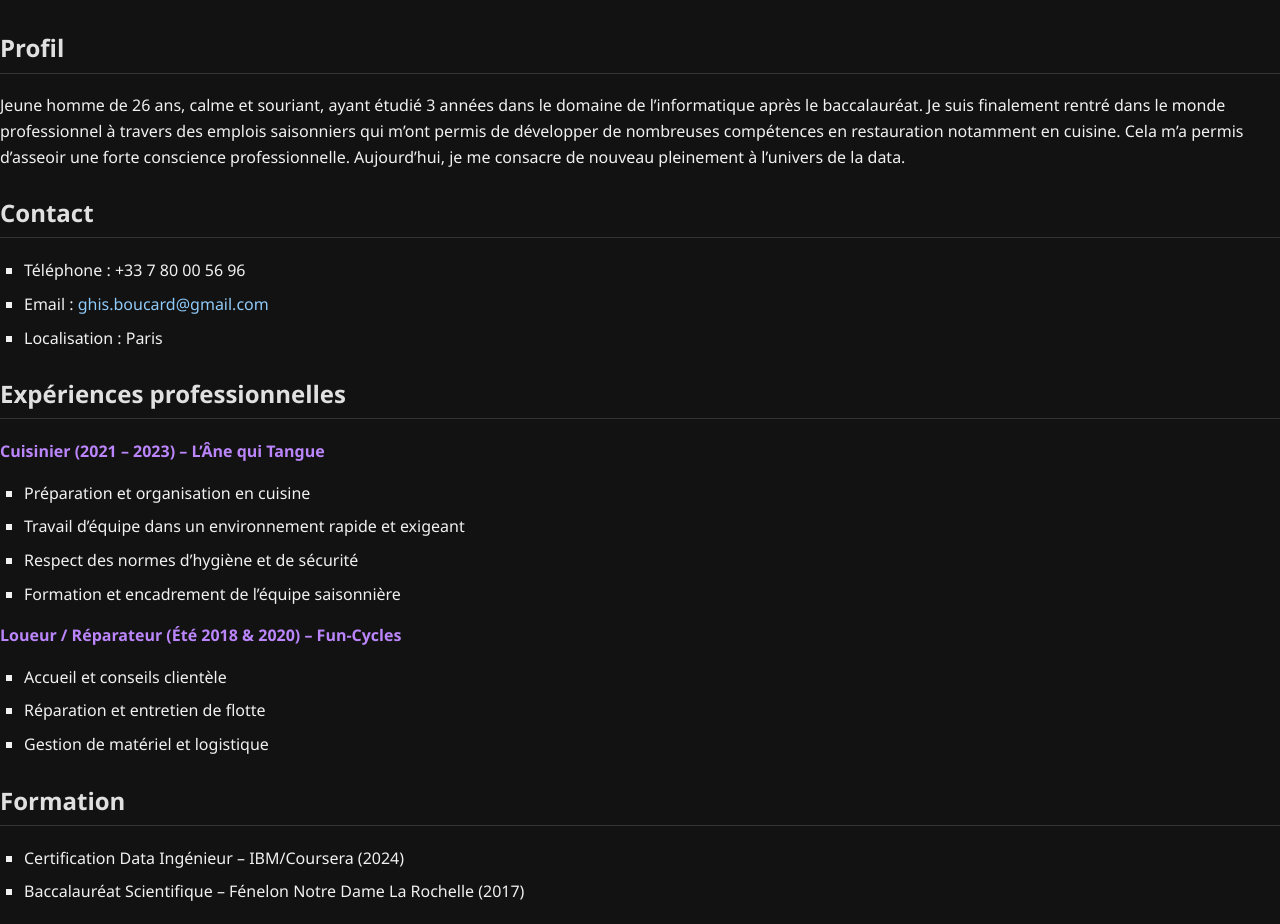
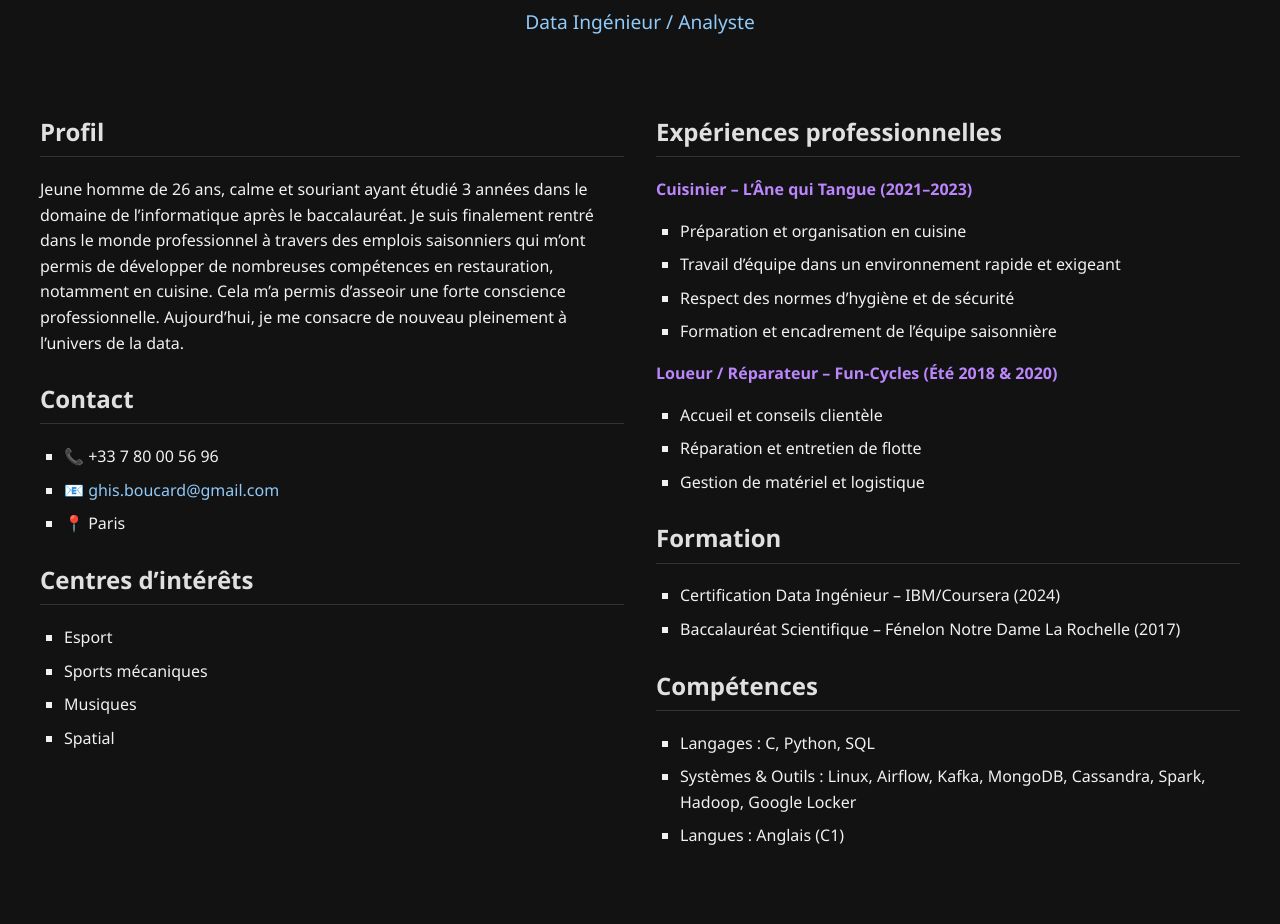
Before and after one commit to LKSHN/LKSHN, a plain HTML site: page index.html in a window 1280 px wide. Shown: the part 135-1059 px from the top of the page. Drawn offline with Linux system fonts and the light colour scheme.

Commit message:
Update index and style

```diff
--- a/index.html
+++ b/index.html
@@ -7,61 +7,24 @@
     <link rel="stylesheet" href="style.css">
 </head>
 <body>
+    <div class="container">
         <header>
             <h1>Ghislain Boucard</h1>
-        <p>Data Ingénieur / Analyste</p>
+            <p class="title">Data Ingénieur / Analyste</p>
         </header>
 
-    <section id="profil">
+        <main>
+            <section class="left">
                 <h2>Profil</h2>
-        <p>Jeune homme de 26 ans, calme et souriant, ayant étudié 3 années dans le domaine de l’informatique après le baccalauréat. Je suis finalement rentré dans le monde professionnel à travers des emplois saisonniers qui m’ont permis de développer de nombreuses compétences en restauration notamment en cuisine. Cela m’a permis d’asseoir une forte conscience professionnelle. Aujourd’hui, je me consacre de nouveau pleinement à l’univers de la data.</p>
-    </section>
+                <p>Jeune homme de 26 ans, calme et souriant ayant étudié 3 années dans le domaine de l’informatique après le baccalauréat. Je suis finalement rentré dans le monde professionnel à travers des emplois saisonniers qui m’ont permis de développer de nombreuses compétences en restauration, notamment en cuisine. Cela m’a permis d’asseoir une forte conscience professionnelle. Aujourd’hui, je me consacre de nouveau pleinement à l’univers de la data.</p>
 
-    <section id="contact">
                 <h2>Contact</h2>
                 <ul>
-            <li>Téléphone : +33 7 80 00 56 96</li>
-            <li>Email : <a href="mailto:ghis.boucard@gmail.com">ghis.boucard@gmail.com</a></li>
-            <li>Localisation : Paris</li>
-        </ul>
-    </section>
-
-    <section id="experience">
-        <h2>Expériences professionnelles</h2>
-        <h3>Cuisinier (2021 – 2023) – L’Âne qui Tangue</h3>
-        <ul>
-            <li>Préparation et organisation en cuisine</li>
-            <li>Travail d’équipe dans un environnement rapide et exigeant</li>
-            <li>Respect des normes d’hygiène et de sécurité</li>
-            <li>Formation et encadrement de l’équipe saisonnière</li>
+                    <li>📞 +33 7 80 00 56 96</li>
+                    <li>📧 <a href="mailto:ghis.boucard@gmail.com">ghis.boucard@gmail.com</a></li>
+                    <li>📍 Paris</li>
                 </ul>
 
-        <h3>Loueur / Réparateur (Été 2018 & 2020) – Fun-Cycles</h3>
-        <ul>
-            <li>Accueil et conseils clientèle</li>
-            <li>Réparation et entretien de flotte</li>
-            <li>Gestion de matériel et logistique</li>
-        </ul>
-    </section>
-
-    <section id="formation">
-        <h2>Formation</h2>
-        <ul>
-            <li>Certification Data Ingénieur – IBM/Coursera (2024)</li>
-            <li>Baccalauréat Scientifique – Fénelon Notre Dame La Rochelle (2017)</li>
-        </ul>
-    </section>
-
-    <section id="competences">
-        <h2>Compétences</h2>
-        <ul>
-            <li>Langages : C, Python, SQL</li>
-            <li>Systèmes & Outils : Linux, Airflow, Kafka, MongoDB, Cassandra, Spark, Hadoop, Google Locker</li>
-            <li>Langues : Anglais (C1)</li>
-        </ul>
-    </section>
-
-    <section id="interets">
                 <h2>Centres d’intérêts</h2>
                 <ul>
                     <li>Esport</li>
@@ -71,8 +34,41 @@
                 </ul>
             </section>
 
+            <section class="right">
+                <h2>Expériences professionnelles</h2>
+                <h3>Cuisinier – L’Âne qui Tangue (2021–2023)</h3>
+                <ul>
+                    <li>Préparation et organisation en cuisine</li>
+                    <li>Travail d’équipe dans un environnement rapide et exigeant</li>
+                    <li>Respect des normes d’hygiène et de sécurité</li>
+                    <li>Formation et encadrement de l’équipe saisonnière</li>
+                </ul>
+
+                <h3>Loueur / Réparateur – Fun-Cycles (Été 2018 & 2020)</h3>
+                <ul>
+                    <li>Accueil et conseils clientèle</li>
+                    <li>Réparation et entretien de flotte</li>
+                    <li>Gestion de matériel et logistique</li>
+                </ul>
+
+                <h2>Formation</h2>
+                <ul>
+                    <li>Certification Data Ingénieur – IBM/Coursera (2024)</li>
+                    <li>Baccalauréat Scientifique – Fénelon Notre Dame La Rochelle (2017)</li>
+                </ul>
+
+                <h2>Compétences</h2>
+                <ul>
+                    <li>Langages : C, Python, SQL</li>
+                    <li>Systèmes & Outils : Linux, Airflow, Kafka, MongoDB, Cassandra, Spark, Hadoop, Google Locker</li>
+                    <li>Langues : Anglais (C1)</li>
+                </ul>
+            </section>
+        </main>
+
         <footer>
             <p>&copy; 2024 Ghislain Boucard</p>
         </footer>
+    </div>
 </body>
 </html>
--- a/style.css
+++ b/style.css
@@ -77,3 +77,9 @@ footer {
     font-size: 0.9rem;
     color: #aaa;
 }
+
+@media (max-width: 768px) {
+    main {
+        flex-direction: column;
+    }
+}
```
Lines whose indentation alone changed are shown as unchanged.
